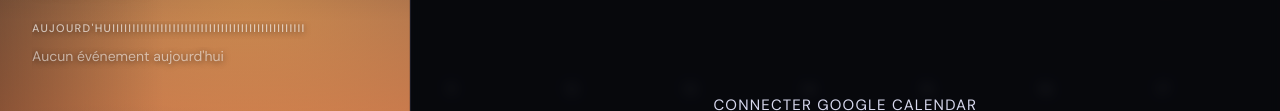
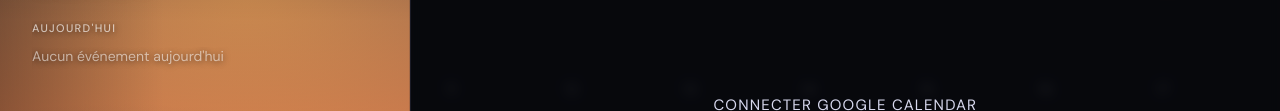
Before and after one commit to Tomy-Phillip/Pearboard, a plain HTML site: page index.html in a window 1280 px wide. Shown: the part 258-369 px from the top of the page. Drawn offline with nearby package versions, Linux system fonts and the light colour scheme; no server answers.

Commit message:
revert test

```diff
--- a/index.html
+++ b/index.html
@@ -40,7 +40,7 @@
         </div>
 
         <section class="notifications" id="notifications" aria-live="polite">
-          <div class="notif-label">Aujourd'huiiiiiiiiiiiiiiiiiiiiiiiiiiiiiiiiiiiiiiiiiiiiiiii</div>
+          <div class="notif-label">Aujourd'hui</div>
           <div class="notif-list" id="notif-list">
             <div class="notif-empty">—</div>
           </div>
```
